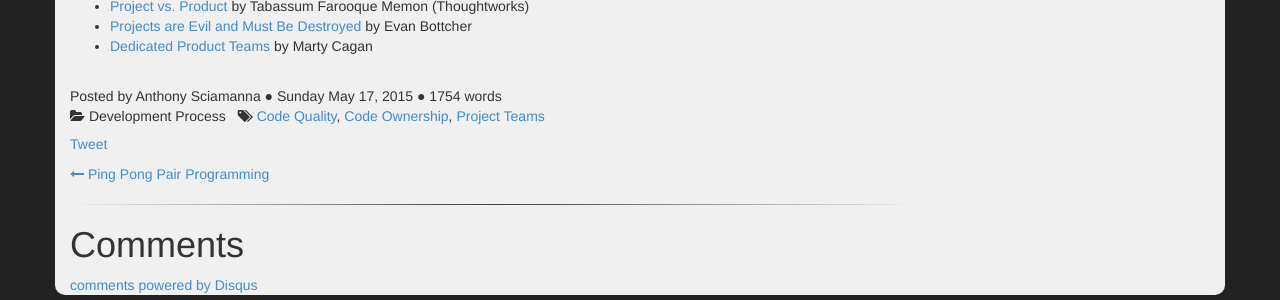
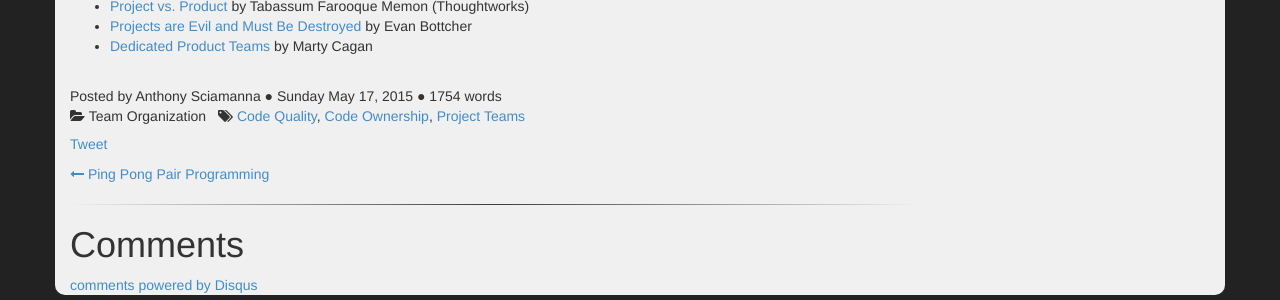
Before and after one commit to asciamanna/asciamanna.github.io, a Jekyll site: the page built from _posts/2015-05-17-project-teams-and-poor-code-quality.md, in a window 1280 px wide and 900 px high, scrolled down 2362 px. Shown: the part 514-814 px from the top of the window. Built offline with Jekyll 4.4.1, drawn with Linux system fonts in a browser that asks for light colours; nearby versions of some CDN libraries; comment, search, counter and statistics services are not loaded.

Commit message:
updating category for project teams post.

```diff
--- a/_posts/2015-05-17-project-teams-and-poor-code-quality.md
+++ b/_posts/2015-05-17-project-teams-and-poor-code-quality.md
@@ -2,7 +2,7 @@
 layout: post
 title: Project Teams and Poor Code Quality
 comments: true
-category: Development Process
+category: Team Organization
 tags: [code-quality, code-ownership, project-teams]
 ---
 
```
